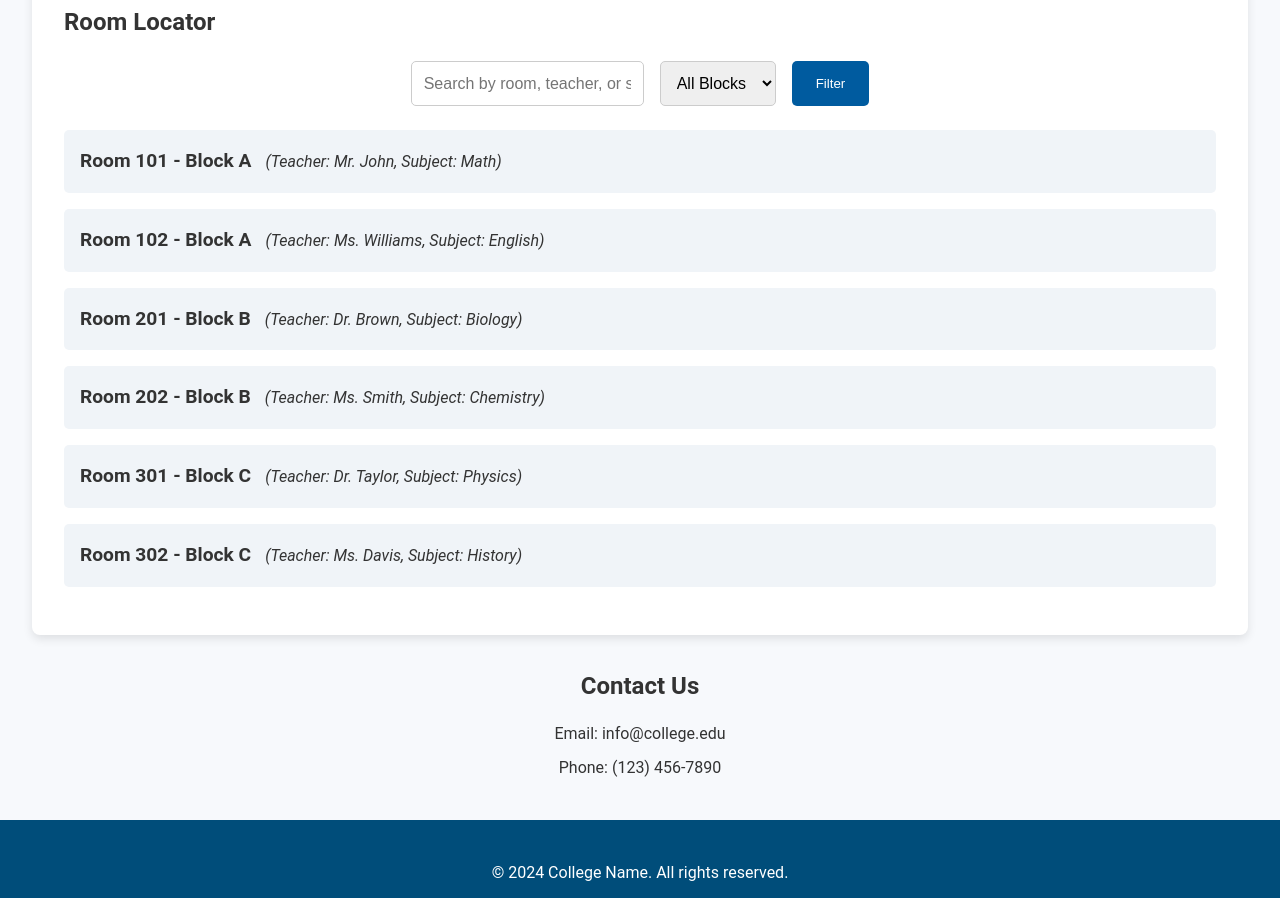
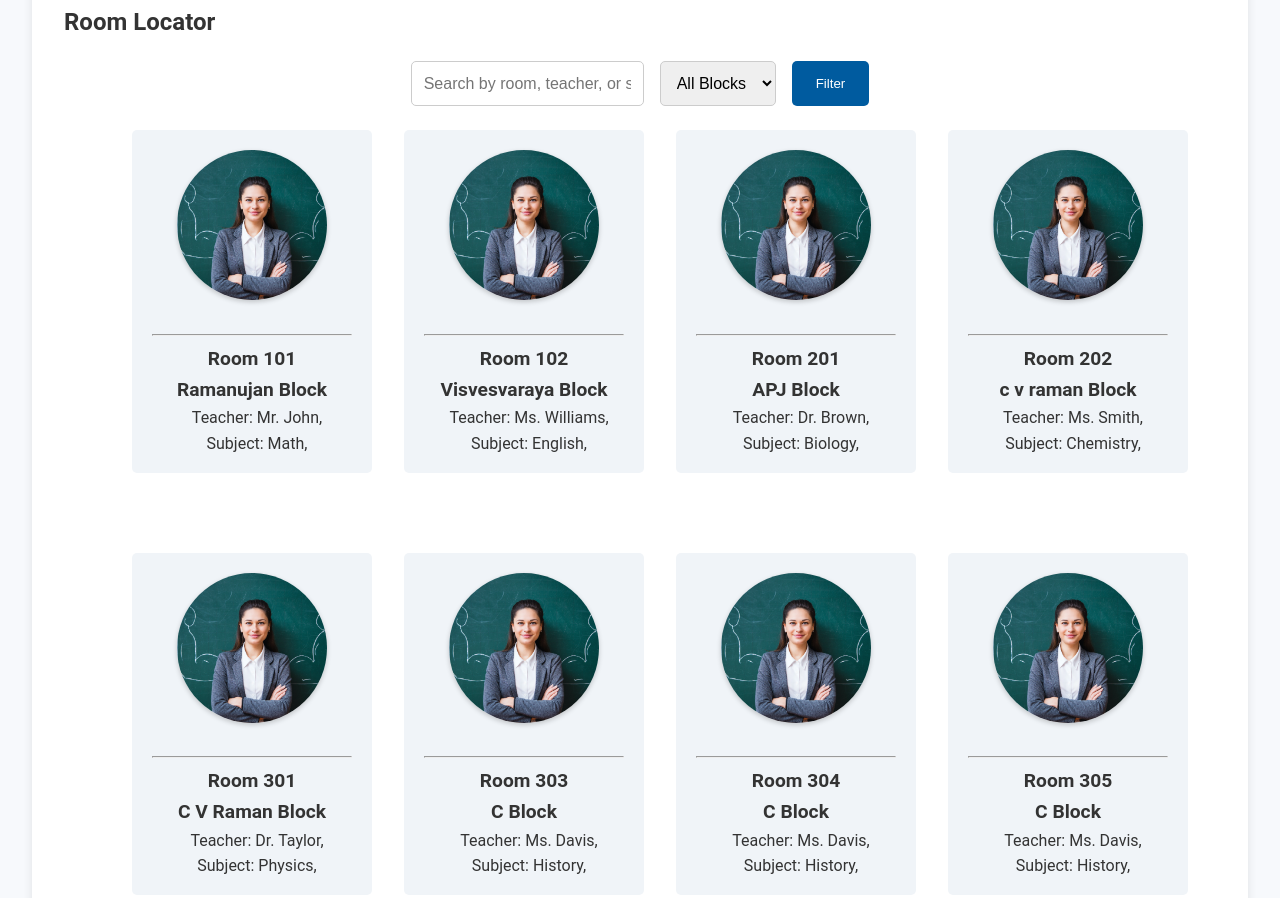
Before and after one commit to ADARSH-HN/college-room-locator, a plain HTML site: page gnsshome.html in a window 1280 px wide. Shown: the part 551-1449 px from the top of the page. Drawn offline with Linux system fonts and the light colour scheme.

Commit message:
added some photos

```diff
--- a/gnsscript.js
+++ b/gnsscript.js
@@ -1,12 +1,28 @@
-const roomList = [
-    { room: "101", block: "A", teacher: "Mr. John", subject: "Math" },
-    { room: "102", block: "A", teacher: "Ms. Williams", subject: "English" },
-    { room: "201", block: "B", teacher: "Dr. Brown", subject: "Biology" },
-    { room: "202", block: "B", teacher: "Ms. Smith", subject: "Chemistry" },
-    { room: "301", block: "C", teacher: "Dr. Taylor", subject: "Physics" },
-    { room: "302", block: "C", teacher: "Ms. Davis", subject: "History" },
-    // Add more rooms as needed
-];
+
+    const roomList = [
+        { room: "101", block: "Ramanujan", teacher: "Mr. John", subject: "Math", photo: "photos/teacher1.jpg" },
+        { room: "102", block: "Visvesvaraya", teacher: "Ms. Williams", subject: "English", photo: "photos/teacher1.jpg" },
+        { room: "201", block: " APJ ", teacher: "Dr. Brown", subject: "Biology", photo: "photos/teacher1.jpg" },
+        { room: "202", block: "c v raman", teacher: "Ms. Smith", subject: "Chemistry", photo: "photos/teacher1.jpg" },
+        { room: "301", block: "C V Raman", teacher: "Dr. Taylor", subject: "Physics", photo: "photos/teacher1.jpg" },
+        { room: "303", block: "C", teacher: "Ms. Davis", subject: "History", photo: "photos/teacher1.jpg" },
+        { room: "304", block: "C", teacher: "Ms. Davis", subject: "History", photo: "photos/teacher1.jpg" },
+        { room: "305", block: "C", teacher: "Ms. Davis", subject: "History", photo: "photos/teacher1.jpg" },
+        { room: "306", block: "C", teacher: "Ms. Davis", subject: "History", photo: "photos/teacher1.jpg" },
+        { room: "309", block: "C", teacher: "Ms. Davis", subject: "History", photo: "photos/teacher1.jpg" },
+
+        // Add additional entries as needed
+    ];
+
+    // More rooms can be added
+
+function debounce(func, delay) {
+    let timeout;
+    return function(...args) {
+        clearTimeout(timeout);
+        timeout = setTimeout(() => func.apply(this, args), delay);
+    };
+}
 
 function filterRooms() {
     const searchInput = document.getElementById('search').value.toLowerCase();
@@ -14,37 +30,37 @@ function filterRooms() {
     const roomListElement = document.getElementById('room-list');
     const noResultsElement = document.getElementById('no-results');
 
-    // Clear existing list
     roomListElement.innerHTML = '';
     noResultsElement.style.display = 'none';
 
-    // Filter the room list based on the search input and block filter
     const filteredRooms = roomList.filter(room => {
         const matchesSearch =
-            room.room.toLowerCase().includes(searchInput) || // Case-insensitive search for room
-            room.teacher.toLowerCase().includes(searchInput) || // Case-insensitive search for teacher
-            room.subject.toLowerCase().includes(searchInput); // Case-insensitive search for subject
+            room.room.toLowerCase().includes(searchInput) ||
+            room.teacher.toLowerCase().includes(searchInput) ||
+            room.subject.toLowerCase().includes(searchInput);
         const matchesBlock = filterInput ? room.block === filterInput : true;
         return matchesSearch && matchesBlock;
     });
 
-    // Update the room list
     if (filteredRooms.length > 0) {
         filteredRooms.forEach(room => {
             const li = document.createElement('li');
-            li.innerHTML = `<span class="room-title">Room ${room.room} - Block ${room.block}</span>
-                            <span class="room-details"> (Teacher: ${room.teacher}, Subject: ${room.subject})</span>`;
+            li.innerHTML = `
+                <img src="${room.photo}" alt="${room.teacher}" class="teacher-photo"><br><hr>
+                <div class="room-title">Room ${room.room} <br>${room.block} Block</div>
+                <div class="room-details">Teacher: ${room.teacher},<br> Subject: ${room.subject},</div>`;
             roomListElement.appendChild(li);
         });
     } else {
-        noResultsElement.style.display = 'block'; // Show no results message
+        noResultsElement.style.display = 'block';
     }
 }
 
-// Event listeners
-document.getElementById('search').addEventListener('input', filterRooms);
+
+// Event listeners with debounce on search input
+document.getElementById('search').addEventListener('input', debounce(filterRooms, 300));
 document.getElementById('filter').addEventListener('change', filterRooms);
 document.getElementById('filter-button').addEventListener('click', filterRooms);
 
-// Call the filter function on page load to display all rooms initially
+// Initial call to display all rooms
 filterRooms();
--- a/gnssstyle.css
+++ b/gnssstyle.css
@@ -1,4 +1,8 @@
 /* Global Styles */
+html {
+    scroll-behavior: smooth;
+}
+
 body {
     font-family: 'Roboto', sans-serif;
     margin: 0;
@@ -132,16 +136,25 @@ main {
 }
 
 #room-list {
-    list-style: none;
-    padding: 0;
+    display: flex;
+    align-items: center;
+   list-style: none;
+   gap: 2rem;
+   justify-content: center;
+   flex-wrap: wrap;
+
+
+
 }
 
 #room-list li {
     background-color: #f0f4f8; /* Light gray background */
-    padding: 1rem;
-    margin-bottom: 1rem;
+    padding: 20px;
+    margin-bottom: 3rem;
     border-radius: 5px;
     transition: transform 0.2s, box-shadow 0.2s;
+    height: 8cm;
+    width: 200px;
 }
 
 #room-list li:hover {
@@ -152,11 +165,15 @@ main {
 .room-title {
     font-weight: bold;
     font-size: 1.2rem;
+    word-wrap: break-word;
+    text-align: center;
+
 }
 
 .room-details {
     margin-left: 10px; /* Add space between title and details */
-    font-style: italic; /* Italicize details */
+     /* Italicize details */
+     text-align:center;
 }
 
 #contact {
@@ -194,3 +211,14 @@ footer {
         font-size: 2rem; /* Smaller font on mobile */
     }
 }
+/* Teacher Photo Styles */
+.teacher-photo {
+    width: 150px;
+    height: 150px;
+    border-radius: 50%;
+    margin-bottom: 10px;
+    object-fit: cover; /* Ensures the image is cropped neatly */
+    box-shadow: 0 2px 5px rgba(0, 0, 0, 0.2);
+    display: block;
+    margin: 0 auto; /* Centers the photo */
+}
```
Also changed, not shown: photos/teacher1.jpg (added), 1 other file.
